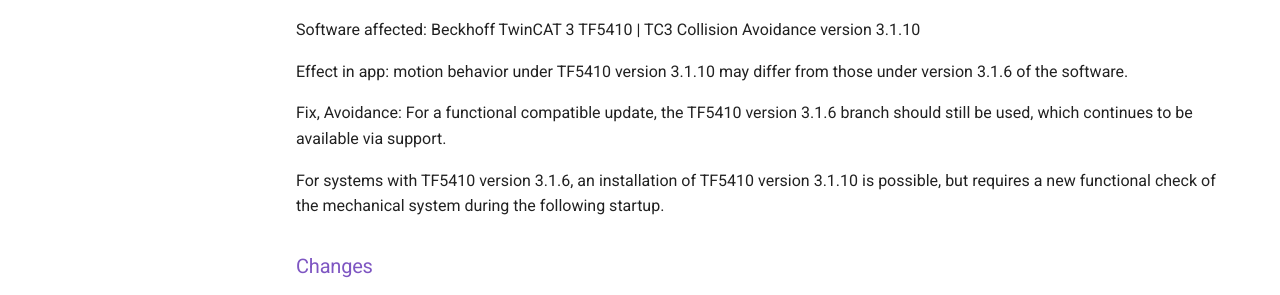
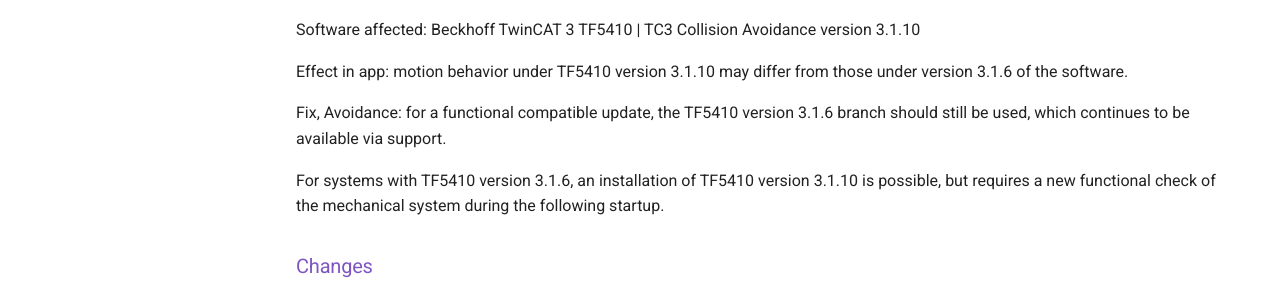
Before and after one commit to Roald87/TwinCatChangelog, an MkDocs documentation site: the page built from docs/functions/TF5410_tc3_motion_collision_avoidance.md, in a window 1280 px wide and 1357 px high. Shown: the part 509-804 px from the top of the window. Built offline with MkDocs 1.6.1 and Material for MkDocs 9.7.7, drawn with Linux system fonts in a browser that asks for light colours; comment, search, counter and statistics services are not loaded.

Commit message:
Vale fix colon false positives (#35)

```diff
--- a/docs/functions/TF5410_tc3_motion_collision_avoidance.md
+++ b/docs/functions/TF5410_tc3_motion_collision_avoidance.md
@@ -14,7 +14,7 @@
 
 Effect in app: motion behavior under TF5410 version 3.1.10 may differ from those under version 3.1.6 of the software.
 
-Fix, Avoidance: For a functional compatible update, the TF5410 version 3.1.6 branch should still be used, which continues to be available via support.
+Fix, Avoidance: for a functional compatible update, the TF5410 version 3.1.6 branch should still be used, which continues to be available via support.
 
 For systems with TF5410 version 3.1.6, an installation of TF5410 version 3.1.10 is possible, but requires a new functional check of the mechanical system during the following startup.
 
```
Also changed, not shown: 2 other files.
